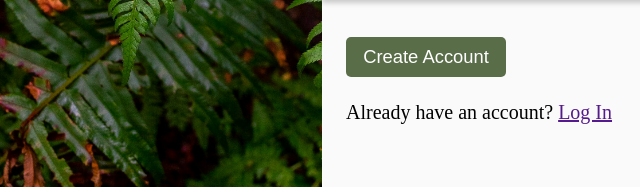
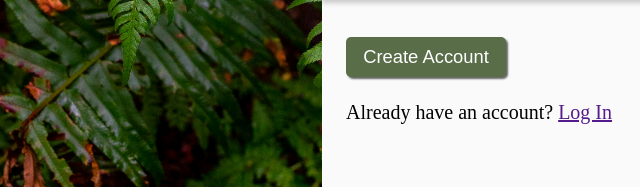
Before and after one commit to Jaishil07/sign-up-form, a plain HTML site: page index.html in a window 1280 px wide. In both pictures the pointer is over the button "Create Account". Shown: the part 554-741 px from the top of the page, 0-640 px from the left. Drawn offline with Linux system fonts and the light colour scheme.

Commit message:
Add button hover box shadow

```diff
--- a/styles.css
+++ b/styles.css
@@ -175,3 +175,7 @@ button {
     font-size: 1.15rem;
     padding: 5px 10px;
 }
+
+button:hover{
+    box-shadow: 2px 2px 2px rgb(0 0 0 / 0.6);
+}
```
